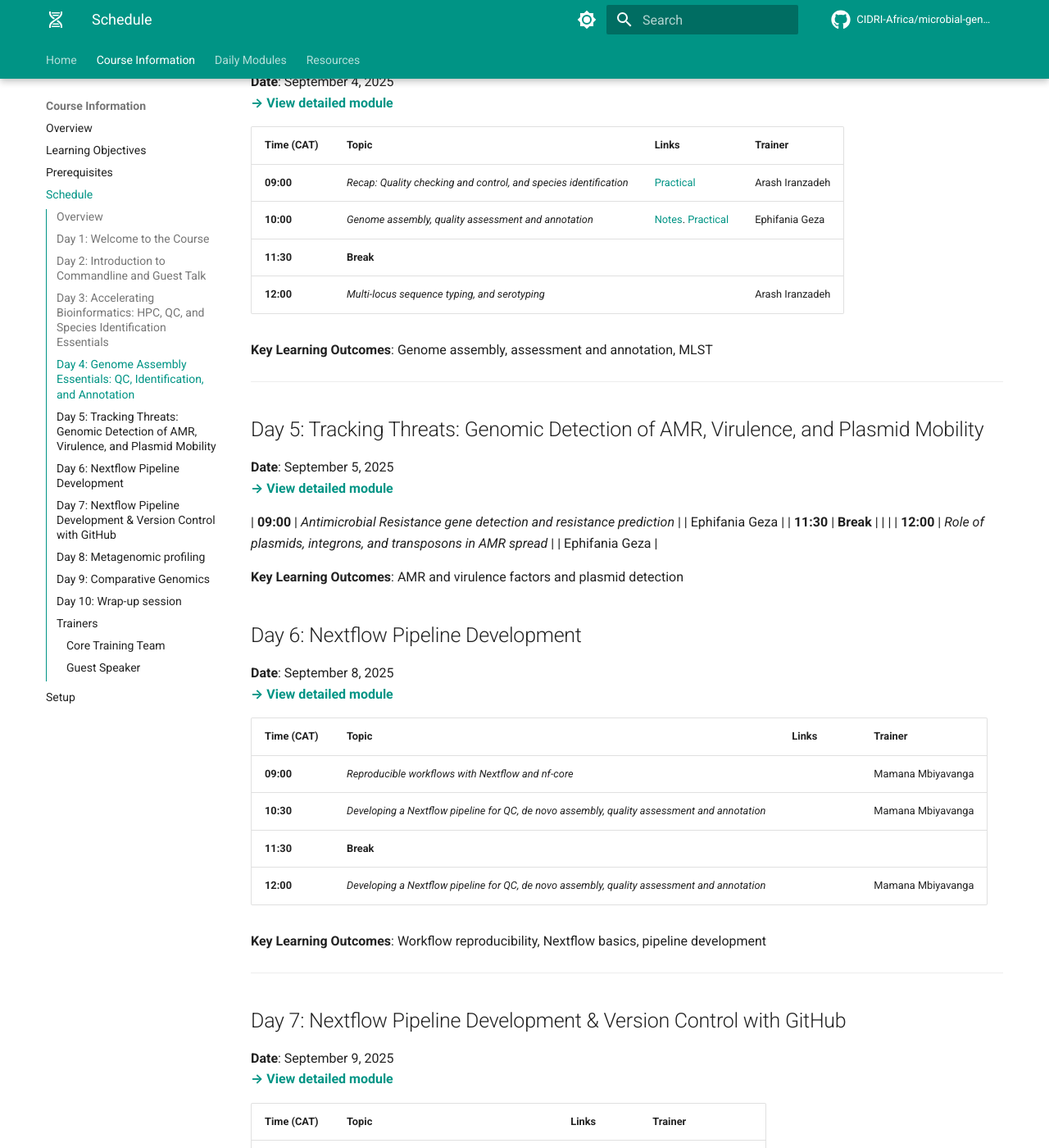
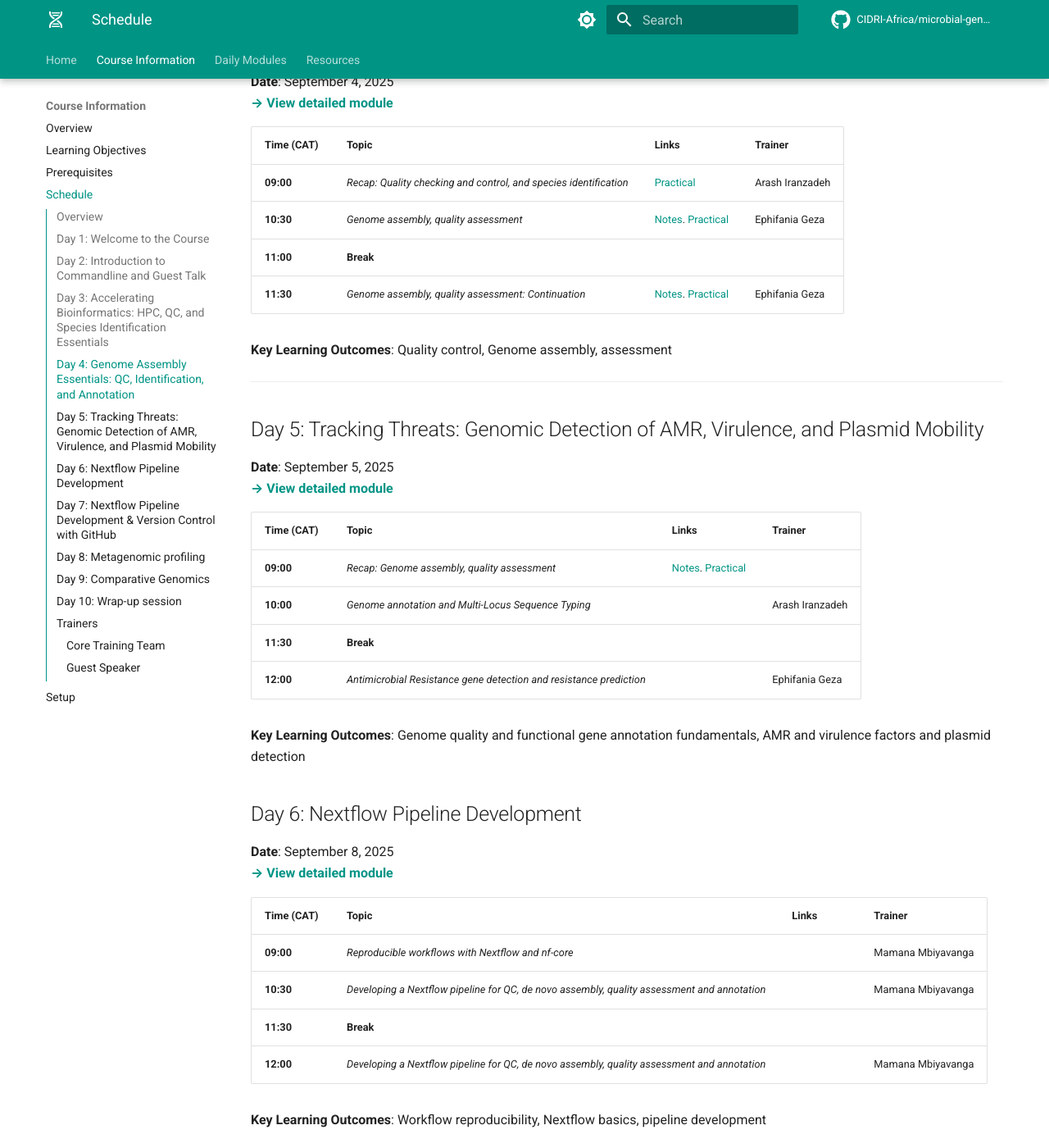
Before and after one commit to mamanambiya/microbial-genomics-training, an MkDocs documentation site: the page built from docs_src/course/schedule.md, in a window 1280 px wide and 1400 px high, scrolled down 2087 px. Shown: the whole window at 82% size. Built offline with MkDocs 1.6.1 and Material for MkDocs 9.7.7, drawn with Linux system fonts in a browser that asks for light colours; comment, search, counter and statistics services are not loaded; some of the changed text lies outside the part shown.

Commit message:
Update schedule.md for Day5 morning

```diff
--- a/docs_src/course/schedule.md
+++ b/docs_src/course/schedule.md
@@ -74,11 +74,11 @@ The 10-day intensive training course covers fundamental to advanced topics in mi
 | Time (CAT) | Topic | Links | Trainer |
 |------------|-------|-------|---------|
 | **09:00** | *Recap: Quality checking and control, and species identification* | [Practical](https://github.com/Arash-Iranzadeh/Microbial-Genomics/blob/main/scripts/qc_cleaning_detection.sh) | Arash Iranzadeh |
-| **10:00** | *Genome assembly, quality assessment and annotation* |[Notes](../day4/genome_assembly.md). [Practical](../day4/practical_assembly.md) | Ephifania Geza |
-| **11:30** | **Break** | | |
-| **12:00** | *Multi-locus sequence typing, and serotyping* | | Arash Iranzadeh |
+| **10:30** | *Genome assembly, quality assessment* |[Notes](../day4/genome_assembly.md). [Practical](../day4/practical_assembly.md) | Ephifania Geza |
+| **11:00** | **Break** | | |
+| **11:30** | *Genome assembly, quality assessment: Continuation* |[Notes](../day4/genome_assembly.md). [Practical](../day4/practical_assembly.md) | Ephifania Geza |
 
-**Key Learning Outcomes**: Genome assembly, assessment and annotation, MLST
+**Key Learning Outcomes**: Quality control, Genome assembly, assessment
 
 
 ---
@@ -88,11 +88,14 @@ The 10-day intensive training course covers fundamental to advanced topics in mi
 **Date**: September 5, 2025
 **[→ View detailed module](../modules/day5/index.md)**
 
-| **09:00** | *Antimicrobial Resistance gene detection and resistance prediction* | | Ephifania Geza |
+| Time (CAT) | Topic | Links | Trainer |
+|------------|-------|-------|---------|
+| **09:00** | *Recap: Genome assembly, quality assessment* |[Notes](../day4/genome_assembly.md). [Practical](../day4/practical_assembly.md) |
+| **10:00** | *Genome annotation and Multi-Locus Sequence Typing* | | Arash Iranzadeh |
 | **11:30** | **Break** | | |
-| **12:00** | *Role of plasmids, integrons, and transposons in AMR spread* | | Ephifania Geza |
+| **12:00** | *Antimicrobial Resistance gene detection and resistance prediction* | | Ephifania Geza |
 
-**Key Learning Outcomes**: AMR and virulence factors and plasmid detection
+**Key Learning Outcomes**: Genome quality and functional gene annotation fundamentals, AMR and virulence factors and plasmid detection
 
 ## Day 6: Nextflow Pipeline Development
 
@@ -121,6 +124,7 @@ The 10-day intensive training course covers fundamental to advanced topics in mi
 | **11:30** | **Break** | | |
 | **12:00** | *Introduction to Git and GitHub basics* | | Mamana Mbiyavanga |
 
+
 **Key Learning Outcomes**: Pipeline completion, basic Git commands, GitHub repository management
 
 ---
@@ -153,6 +158,7 @@ The 10-day intensive training course covers fundamental to advanced topics in mi
 | **10:30** | *Phylogenomics: Inferring evolutionary relationships from core SNPs* | | Arash Iranzadeh |
 | **11:30** | **Break** | | |
 | **12:00** | *Phylogenomics: Tree construction and visualisation* | | Arash Iranzadeh |
+
 
 **Key Learning Outcomes**: Pan-genome analysis, phylogenetic inference, tree construction and visualization
 
```
Also changed, not shown: other parts of docs_src/course/schedule.md (+1 -0 lines).
